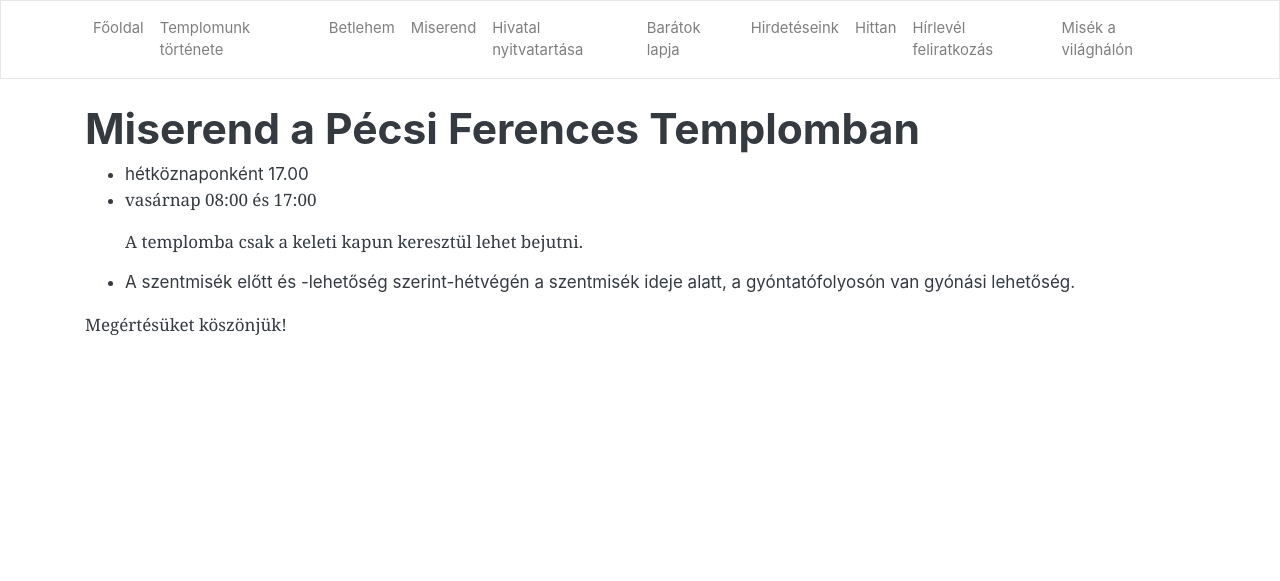
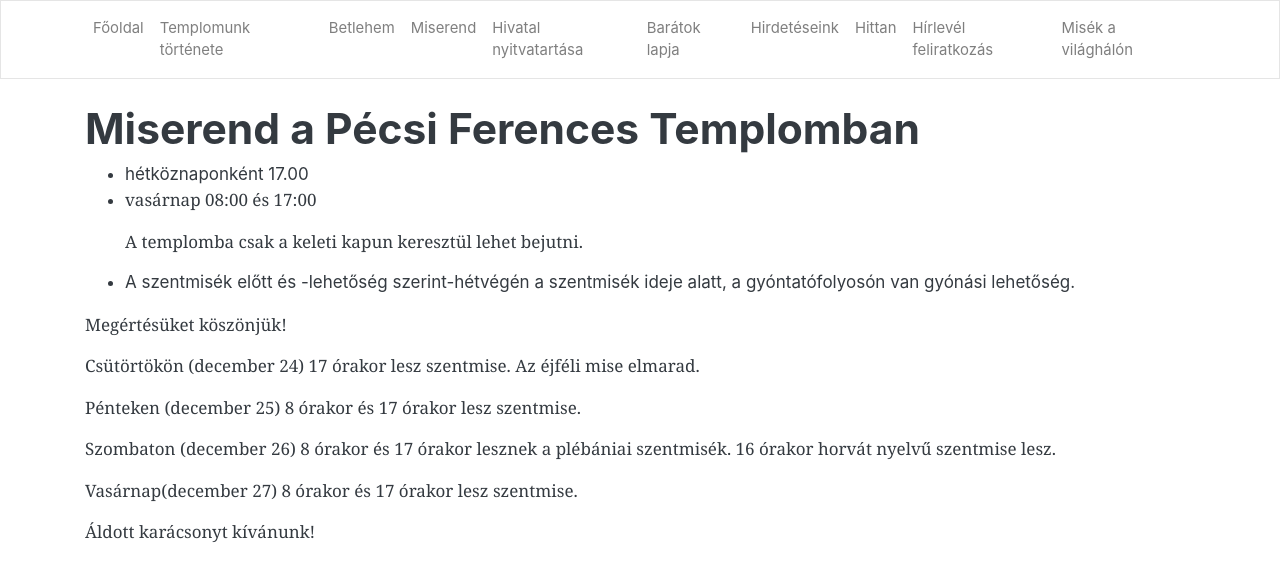
Before and after one commit to pecsi-ferences/pecsi-ferences.github.io, a Jekyll site: the page built from miserend.md, in a window 1280 px wide. Shown: the top 581 px of the page. Built offline with Jekyll 4.4.1, drawn with Linux system fonts in a browser that asks for light colours; nearby versions of some CDN libraries.

Commit message:
Update from Forestry.io Zoltán Dohány updated miserend.md

```diff
--- a/miserend.md
+++ b/miserend.md
@@ -12,3 +12,13 @@ title: Miserend a Pécsi Ferences Templomban
 * A szentmisék előtt és -lehetőség szerint-hétvégén a szentmisék ideje alatt, a gyóntatófolyosón van gyónási lehetőség.
 
 Megértésüket köszönjük!
+
+Csütörtökön (december 24) 17 órakor lesz szentmise. Az éjféli mise elmarad.
+
+Pénteken (december 25) 8 órakor és 17 órakor lesz szentmise.
+
+Szombaton (december 26) 8 órakor és 17 órakor lesznek a plébániai szentmisék. 16 órakor horvát nyelvű szentmise lesz.
+
+Vasárnap(december 27) 8 órakor és 17 órakor lesz szentmise.
+
+Áldott karácsonyt kívánunk!
```
